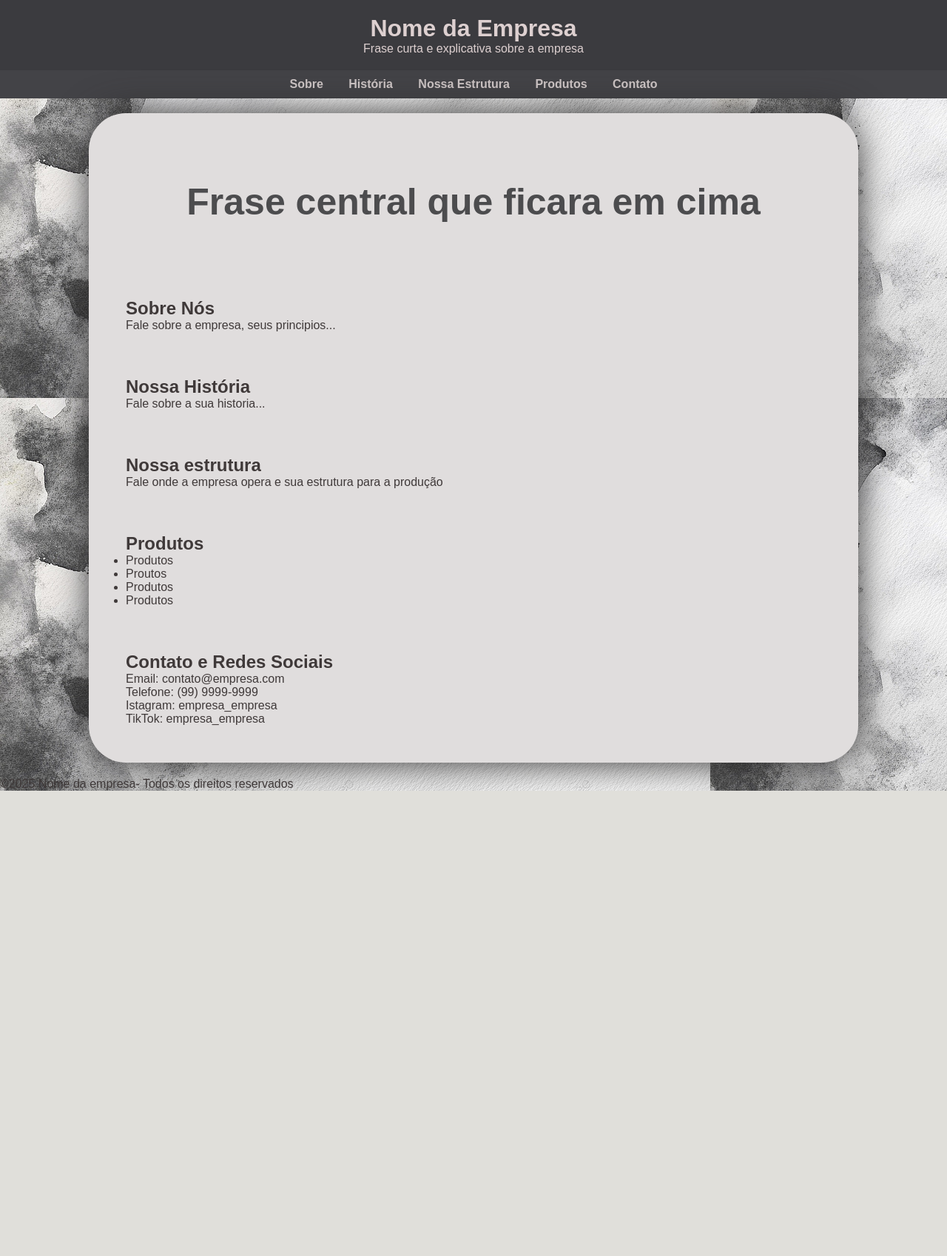
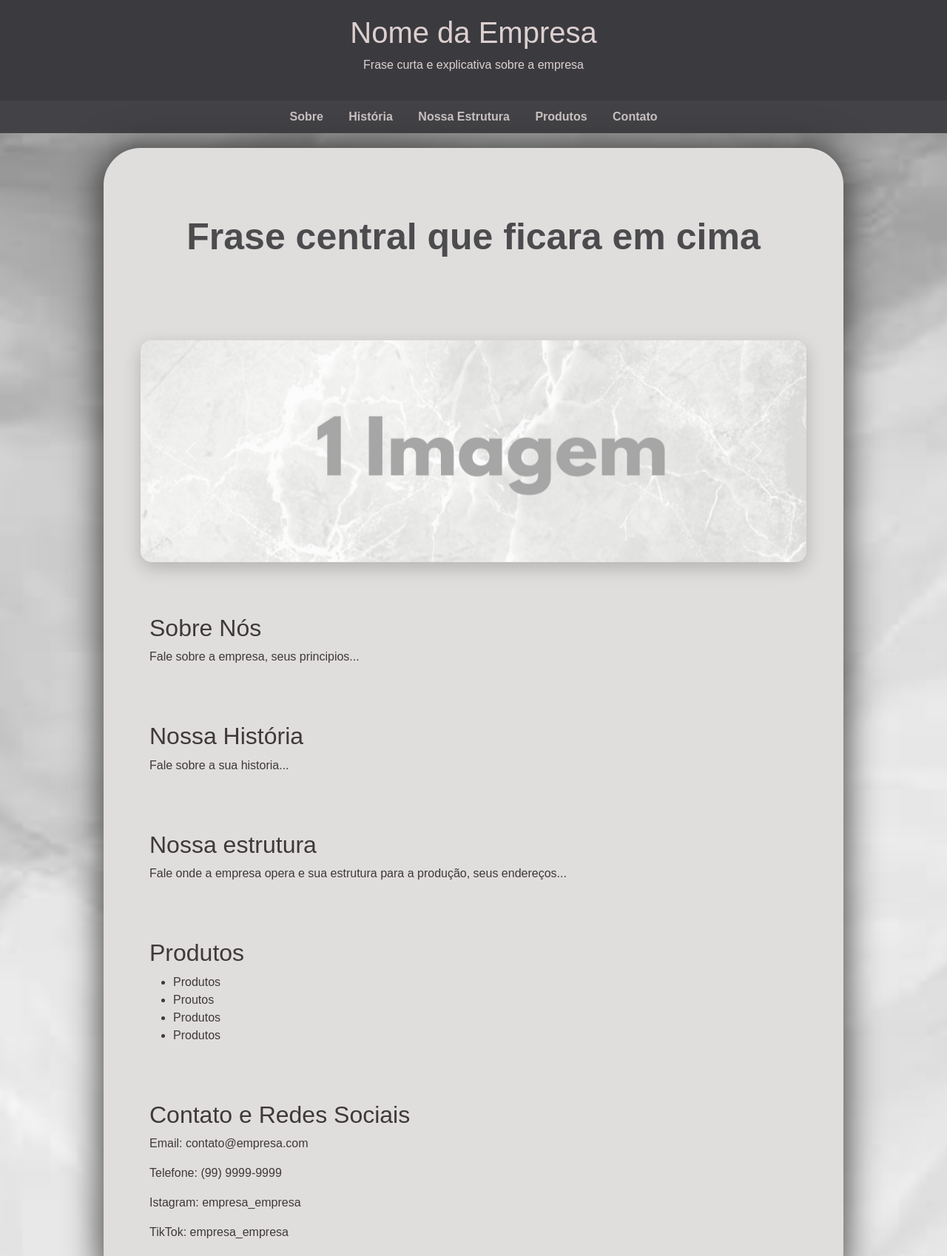
Before and after one commit to IsabelaSilvaSantos/Girls_group, a PHP site: page / in a window 1280 px wide. Shown: the top 1698 px of the page at 74% size. Before the commit the page ends 1069 px from the top, so only its background shows below. Run offline with PHP 8.4, Linux system fonts and the light colour scheme.

Commit message:
Adição de imagens e o codigo do carrossel

```diff
--- a/CSS/layout.css
+++ b/CSS/layout.css
@@ -9,7 +9,6 @@ body {
     background-color: #e2dada;
     color: #3f3939;
     background-image: url('../images/fundo.png');
-
 }
 
 header {
@@ -74,3 +73,17 @@ main {
     width: 500%;
     padding: 30px;
 }
+
+#carouselExampleFade {
+    max-width: 900px;
+    margin: 40px auto;
+    border-radius: 15px;
+    overflow: hidden;
+    box-shadow: 0 8px 25px rgba(0, 0, 0, 0.2);
+}
+
+.carousel-inner img {
+    object-fit: cover;
+    height: 300px;
+    width: 100%;
+}
--- a/index.php
+++ b/index.php
@@ -4,6 +4,7 @@
 <head>
     <meta charset="UTF-8">
     <meta name="viewport" content="width=device-width, initial-scale=1.0">
+    <link href="https://cdn.jsdelivr.net/npm/bootstrap@5.3.2/dist/css/bootstrap.min.css" rel="stylesheet">
     <link rel="stylesheet" href="CSS/layout.css">
     <link rel="shortcut icon" href="images/Logo.png" type="image/x-icon">
     <title>Nome da empresa - frase curta</title>
@@ -21,7 +22,7 @@
         <a href="#sobre">Sobre</a>
         <a href="#historia">História</a>
         <a href="#estrutura">Nossa Estrutura</a>
-        <a href="#servicos">Produtos</a>
+        <a href="#produtos">Produtos</a>
         <a href="#contato">Contato</a>
     </nav>
 
@@ -30,6 +31,29 @@
             Frase central que ficara em cima
         </div>
 
+        <div id="carouselExampleFade" class="carousel slide carousel-fade">
+            <div class="carousel-inner">
+                <div class="carousel-item active">
+                    <img src="images/imagemum.png" class="d-block w-100" alt="imagem um">
+                </div>
+                <div class="carousel-item">
+                    <img src="images/imagemdois.png" class="d-block w-100" alt="imagem dois">
+                </div>
+                <div class="carousel-item">
+                    <img src="images/imagemtres.png" class="d-block w-100" alt="imagem tres">
+                </div>
+            </div>
+            <button class="carousel-control-prev" type="button" data-bs-target="#carouselExampleFade"
+                data-bs-slide="prev">
+                <span class="carousel-control-prev-icon" aria-hidden="true"></span>
+                <span class="visually-hidden">Previous</span>
+            </button>
+            <button class="carousel-control-next" type="button" data-bs-target="#carouselExampleFade"
+                data-bs-slide="next">
+                <span class="carousel-control-next-icon" aria-hidden="true"></span>
+                <span class="visually-hidden">Next</span>
+            </button>
+        </div>
         <section id="sobre">
             <div class="container">
                 <div class="texto">
@@ -53,12 +77,12 @@
             <div class="container">
                 <div class="texto">
                     <h2>Nossa estrutura</h2>
-                    <p>Fale onde a empresa opera e sua estrutura para a produção </p>
+                    <p>Fale onde a empresa opera e sua estrutura para a produção, seus endereços... </p>
                 </div>
             </div>
         </section>
 
-        <section id="Produtos">
+        <section id="produtos">
             <div class="container">
                 <div class="texto">
                     <h2>Produtos</h2>
@@ -88,6 +112,9 @@
     <footer>
         <p>&copy;2025 Nome da empresa- Todos os direitos reservados</p>
     </footer>
+
+    <script src="https://cdn.jsdelivr.net/npm/bootstrap@5.3.5/dist/js/bootstrap.bundle.min.js">
+    </script>
 </body>
 
 </html>
```
Also changed, not shown: images/fundo.png, images/imagemdois.png (added), images/imagemtres.png (added), images/imagemum.png (added), images/logo.png.
